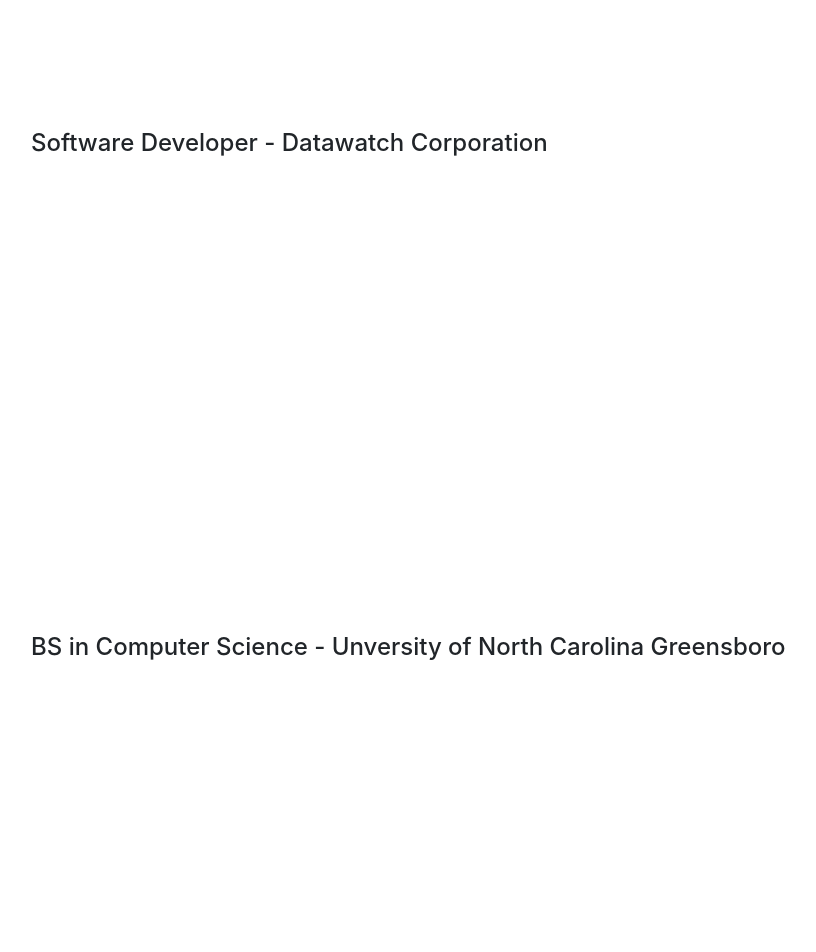
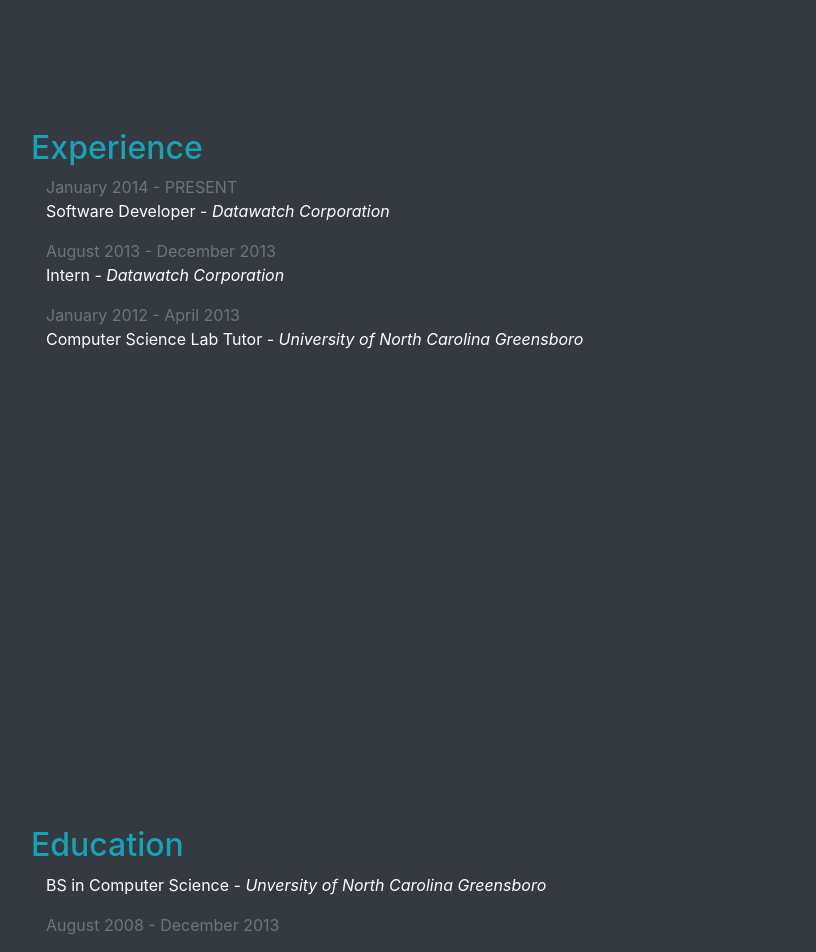
Before and after one commit to jleldridge/personal-website-ui, a React (Create React App) app: page / in a window 1280 px wide. Shown: the part 520-1472 px from the top of the page, without its empty margins (69-885 px from the left). Built offline with nearby package versions, Linux system fonts and the light colour scheme.

Commit message:
Improve styling, add some content.

```diff
--- a/public/index.html
+++ b/public/index.html
@@ -21,7 +21,7 @@
     -->
     <title>Jeffrey Eldridge | Software Developer</title>
   </head>
-  <body style="position:relative;" data-spy="scroll" data-target="#top-navbar" data-offset="75">
+  <body class="bg-dark" style="position:relative;" data-spy="scroll" data-target="#top-navbar" data-offset="75">
     <noscript>
       You need to enable JavaScript to run this app.
     </noscript>
--- a/src/App.js
+++ b/src/App.js
@@ -9,8 +9,8 @@
 class App extends Component {
   render() {
     return (
-      <div>
-        <nav id="top-navbar" className="navbar navbar-expand-lg navbar-dark bg-dark fixed-top">
+      <div className="bg-dark">
+        <nav id="top-navbar" className="navbar navbar-expand-lg navbar-dark fixed-top" style={{backgroundColor: "#563D7C"}}>
           <img style={{height:'50px',float:'left',marginRight:'10px'}} src={myPicture} alt="logo" />
           <div className="navbar-brand">Jeffrey Eldridge</div>
 
@@ -28,7 +28,7 @@
           </div>
 
         </nav>
-        <div className="container" style={{paddingTop:"75px"}}>
+        <div className="container bg-dark text-white" style={{paddingTop:"75px"}}>
           <div style={{marginBottom: "400px", paddingTop: "75px"}} id="home" className="container-fluid"><Home /></div>
           <div style={{marginBottom: "400px", paddingTop: "75px"}} id="experience" className="container-fluid"><Experience /></div>
           <div style={{marginBottom: "400px", paddingTop: "75px"}} id="education" className="container-fluid"><Education /></div>
--- a/src/pages/Education.js
+++ b/src/pages/Education.js
@@ -4,7 +4,11 @@
     render() {
         return (
             <div>
-                <h4>BS in Computer Science - Unversity of North Carolina Greensboro</h4>
+                <h2 className="text-info">Education</h2>
+                <div className="container">
+                    <p>BS in Computer Science - <span className="font-italic">Unversity of North Carolina Greensboro</span></p>
+                    <p className="text-secondary">August 2008 - December 2013</p>
+                </div>
             </div>
         );
     }
--- a/src/pages/Experience.js
+++ b/src/pages/Experience.js
@@ -4,7 +4,19 @@
     render() {
         return (
             <div>
-                <h4>Software Developer - Datawatch Corporation</h4>
+                <h2 className="text-info">Experience</h2>
+                <div className="container">
+                    <p className="text-secondary mb-0">January 2014 - PRESENT</p>
+                    <p>Software Developer - <span className="font-italic">Datawatch Corporation</span></p>
+                </div>
+                <div className="container mt-3">
+                    <p className="text-secondary mb-0">August 2013 - December 2013</p>
+                    <p>Intern - <span className="font-italic">Datawatch Corporation</span></p>
+                </div>
+                <div className="container mt-3">
+                    <p className="text-secondary mb-0">January 2012 - April 2013</p>
+                    <p>Computer Science Lab Tutor - <span className="font-italic">University of North Carolina Greensboro</span></p>
+                </div>
             </div>
         );
     }
--- a/src/pages/Projects.js
+++ b/src/pages/Projects.js
@@ -9,6 +9,7 @@
     render() {
         return (
             <div>
+                <h2 className="text-info">Projects</h2>
 
                 <ProjectBlurb
                     projectName="Datawatch Monarch"
```
